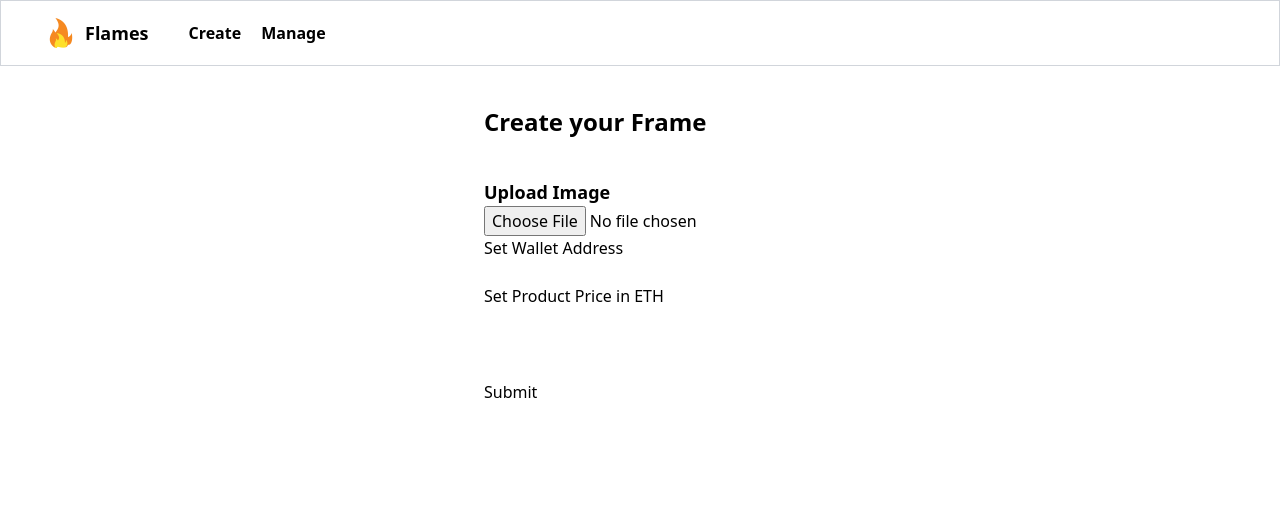
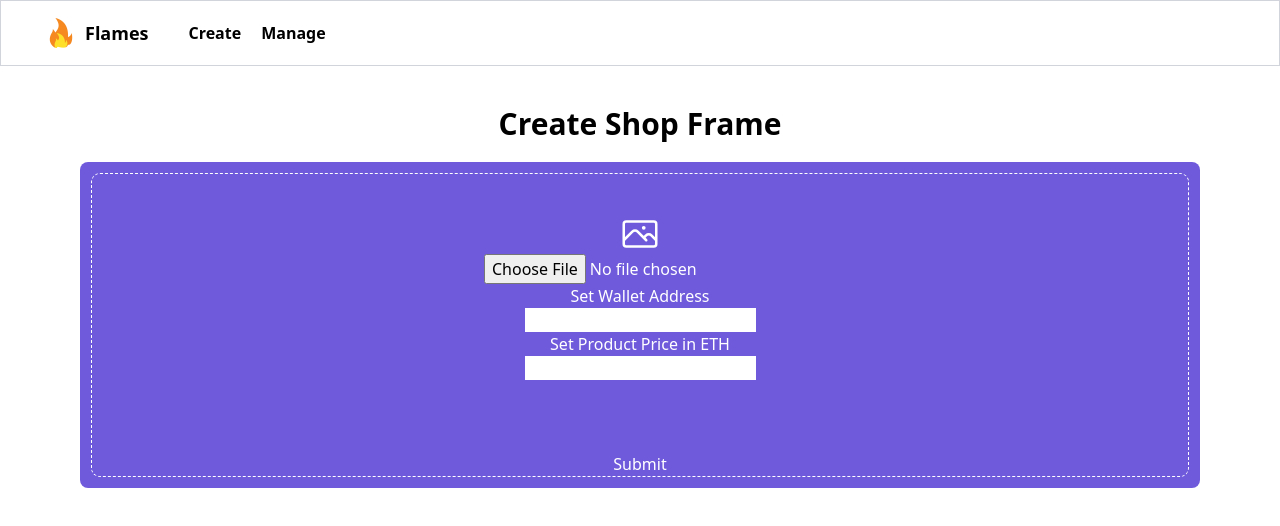
Before and after one commit to bfullam/Farcaster-Frame-Test, a Next.js app: page / in a window 1280 px wide. Shown: the top 526 px of the page. Built offline with nearby package versions, Linux system fonts and the light colour scheme.

Commit message:
latest styling push

```diff
--- a/app/page.tsx
+++ b/app/page.tsx
@@ -21,10 +21,28 @@ export default async function Home() {
   }
 
   return (
-    <div className="flex justify-center items-center pt-10">
+    <div className="flex flex-col justify-center items-center pt-10">
+      <h1 className="text-3xl font-bold pb-5">Create Shop Frame</h1>
+      <div className="bg-[#705ADC] p-3 w-[70rem] rounded-lg text-white">
+        <div className="outline-dashed outline-1 rounded-lg">
           <form action={submitForm}>
-        <h1 className="text-2xl font-semibold">Create your Frame</h1>
-        <h1 className="text-lg font-semibold pt-10">Upload Image</h1>
+            <div className="flex flex-col justify-center items-center">
+              <div className="text-lg font-semibold pt-10 pb-">
+                <svg
+                  xmlns="http://www.w3.org/2000/svg"
+                  fill="none"
+                  viewBox="0 0 24 24"
+                  stroke-width="1.5"
+                  stroke="currentColor"
+                  className="w-10 h-10"
+                >
+                  <path
+                    strokeLinecap="round"
+                    strokeLinejoin="round"
+                    d="m2.25 15.75 5.159-5.159a2.25 2.25 0 0 1 3.182 0l5.159 5.159m-1.5-1.5 1.409-1.409a2.25 2.25 0 0 1 3.182 0l2.909 2.909m-18 3.75h16.5a1.5 1.5 0 0 0 1.5-1.5V6a1.5 1.5 0 0 0-1.5-1.5H3.75A1.5 1.5 0 0 0 2.25 6v12a1.5 1.5 0 0 0 1.5 1.5Zm10.5-11.25h.008v.008h-.008V8.25Zm.375 0a.375.375 0 1 1-.75 0 .375.375 0 0 1 .75 0Z"
+                  />
+                </svg>
+              </div>
               <input type="file" id="image" name="image" required />
               <h1>Set Wallet Address</h1>
               <input type="text" id="wallet" name="wallet"></input>
@@ -34,7 +52,10 @@ export default async function Home() {
               <br />
               <br />
               <button type="submit">Submit</button>
+            </div>
           </form>
+        </div>
+      </div>
     </div>
   );
 }
```
Lines whose indentation alone changed are shown as unchanged.
